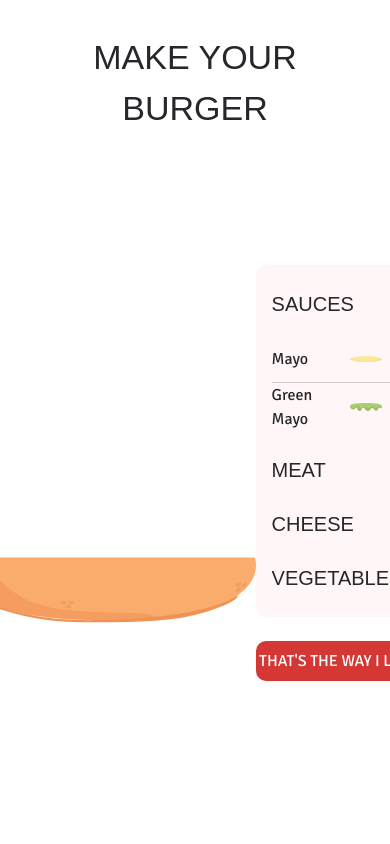
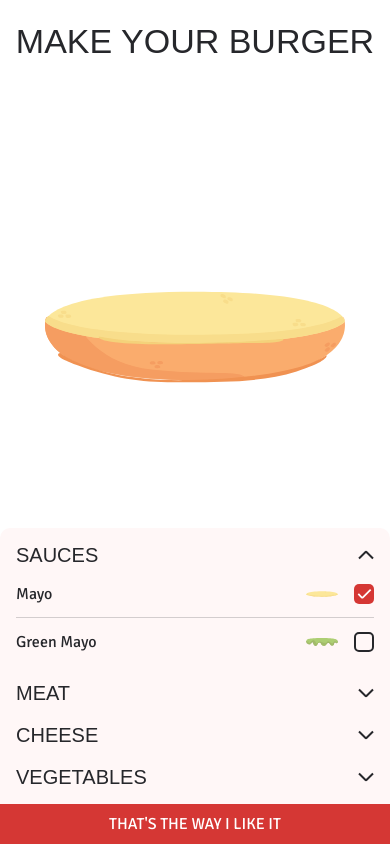
Before and after one commit to andresilva-cc/customburger, a Nuxt app: page /build in a window 390 px wide. Built offline with nearby package versions, Linux system fonts and the light colour scheme; a web font is replaced by a local one.

Commit message:
feat: mobile version of build page (wip)

```diff
--- a/components/BurgerPreview.vue
+++ b/components/BurgerPreview.vue
@@ -14,11 +14,12 @@ const props = withDefaults(defineProps<Props>(), {
 </script>
 
 <template>
-  <div class="relative w-[300px] h-[300px] mx-auto rounded-lg">
+  <div class="flex items-end justify-center w-full h-full max-h-[300px] rounded-lg">
+    <div class="relative w-full max-w-[300px]">
       <UpperBreadTransition>
         <UpperBreadIngredient
           v-if="props.hasFinished"
-        class="absolute w-full h-auto z-10 transition-all bottom-36 duration-[2s]"
+          class="relative w-full h-auto z-10 transition-all bottom-36 duration-[2s]"
         />
       </UpperBreadTransition>
       <IngredientTransition
@@ -36,8 +37,9 @@ const props = withDefaults(defineProps<Props>(), {
         />
       </IngredientTransition>
       <LowerBreadIngredient
-      class="absolute -z-10 w-full h-auto transition-all"
-      :class="[isAnimationInProgress ? '-bottom-10' : 'bottom-0']"
+        class="relative -z-10 w-full h-auto transition-all"
+        :class="[isAnimationInProgress ? '-bottom-5' : 'bottom-0']"
       />
     </div>
+  </div>
 </template>
--- a/components/CbExpansionPanel.vue
+++ b/components/CbExpansionPanel.vue
@@ -33,7 +33,7 @@ function toggleIsExpanded () {
       <ChevronIcon class="w-4 h-4 transition duration-300 ease-in-out" :class="{ 'rotate-180': isExpanded }" />
     </button>
     <ExpansionTransition>
-      <div v-show="isExpanded" class="duration-300 ease-in-out" :class="[isExpanded ? 'mt-4' : 'mt-0']">
+      <div v-show="isExpanded" class="duration-300 ease-in-out" :class="[isExpanded ? 'md:mt-4' : 'mt-0']">
         <slot name="content" />
       </div>
     </ExpansionTransition>
--- a/pages/build.vue
+++ b/pages/build.vue
@@ -18,8 +18,8 @@ const categories: Categories = reactive([
     name: 'Sauces',
     isExpanded: true,
     ingredients: [
-      { name: 'Mayo', iconName: 'MayoIngredient', isChecked: false, zIndex: 'z-[1]', distance: 204, distanceWhenAnimating: 246 },
-      { name: 'Green Mayo', iconName: 'GreenMayoIngredient', isChecked: false, zIndex: 'z-[1]', distance: 204, distanceWhenAnimating: 246 }
+      { name: 'Mayo', iconName: 'MayoIngredient', isChecked: true, zIndex: 'z-[1]', distance: -26, distanceWhenAnimating: -48 },
+      { name: 'Green Mayo', iconName: 'GreenMayoIngredient', isChecked: false, zIndex: 'z-[1]', distance: -26, distanceWhenAnimating: -48 }
     ]
   },
   {
@@ -87,12 +87,12 @@ function finish () {
 </script>
 
 <template>
-  <main class="flex flex-col h-full px-16 pb-16 overflow-hidden">
-    <h1 class="py-8 font-heading text-2xl text-center uppercase">
+  <main class="flex flex-col h-full md:px-16 md:pb-16 overflow-hidden">
+    <h1 class="py-4 md:py-8 font-heading text-2xl text-center uppercase">
       Make Your Burger
     </h1>
-    <div class="flex-1 flex justify-center items-center">
-      <div class="flex-1">
+    <div class="flex-1 flex flex-col md:flex-row justify-between md:justify-center items-center">
+      <div class="flex-1 w-full mb-8 md:mb-0">
         <BurgerPreview
           :ingredients="ingredients"
           :is-animation-in-progress="isAnimationInProgress"
@@ -100,8 +100,8 @@ function finish () {
         />
       </div>
 
-      <aside class="w-[300px] z-10">
-        <div class="flex flex-col gap-6 py-6 px-4 bg-light-50 rounded-lg">
+      <aside class="w-full bottom-0 md:w-[300px] z-10">
+        <div class="flex flex-col gap-3 md:gap-6 py-3 md:py-6 px-4 bg-light-50 resize-y rounded-t-lg md:rounded-lg">
           <CbExpansionPanel
             v-for="category in categories"
             :key="category.name"
@@ -127,7 +127,7 @@ function finish () {
           </CbExpansionPanel>
         </div>
 
-        <CbButton class="mt-6" :disabled="hasFinished" @click="finish">
+        <CbButton class="rounded-none md:rounded-lg md:mt-6" :disabled="hasFinished" @click="finish">
           That's The Way I Like It
         </CbButton>
       </aside>
--- a/tailwind.config.ts
+++ b/tailwind.config.ts
@@ -34,8 +34,14 @@ export default <Partial<Config>> {
       '2xl': '2.125rem'
     },
     borderRadius: {
+      none: '0',
       DEFAULT: '0.3125rem',
       lg: '0.625rem'
+    },
+    extend: {
+      screens: {
+        'preview-height': { raw: '(min-height: 768px)' }
+      }
     }
   }
 }
```
Lines whose indentation alone changed are shown as unchanged.
